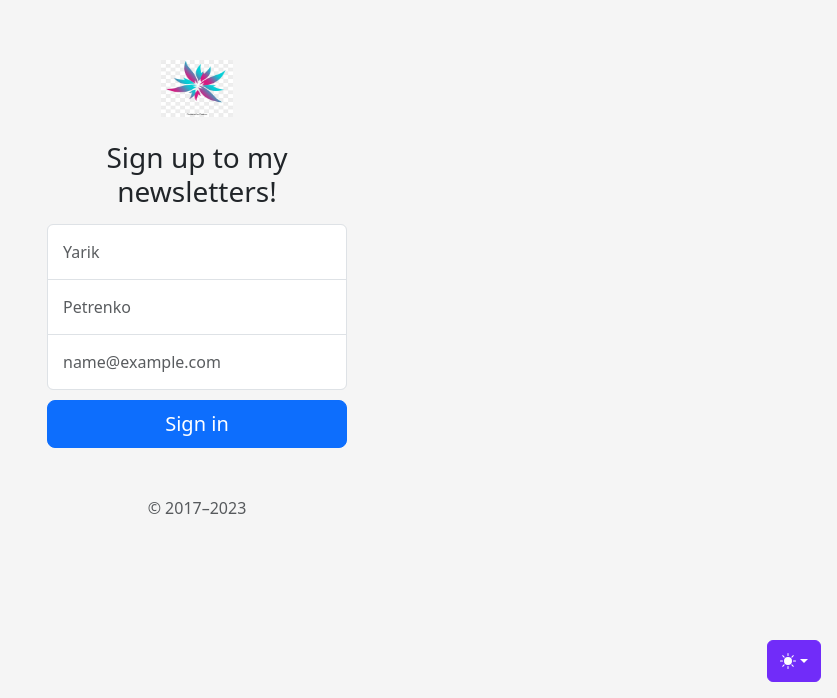
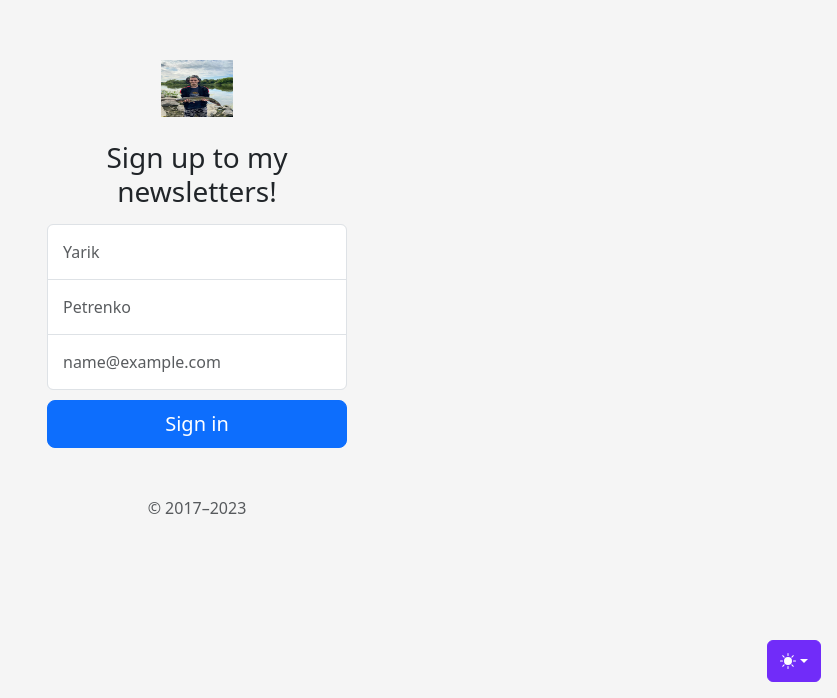
Before and after one commit to Yaros1a/newsletterSignup, a website: page signup.html in a window 1280 px wide. Shown: the part 102-800 px from the top of the page, without its empty margins (443-1280 px from the left). Drawn offline with nearby package versions, Linux system fonts and the light colour scheme.

Commit message:
change img

```diff
--- a/signup.html
+++ b/signup.html
@@ -66,7 +66,7 @@
 
 <main class="form-signin w-100 m-auto">
   <form action="/" method="post">
-    <img class="mb-4" src="/images/icon.png" alt="" width="72" height="57">
+    <img class="mb-4" src="/public/images/IMG.jpg" alt="" width="72" height="57">
     <h1 class="h3 mb-3 fw-normal">Sign up to my newsletters!</h1>
 
 
```
Also changed, not shown: public/images/IMG.jpg (added), public/images/icon.png (deleted).
